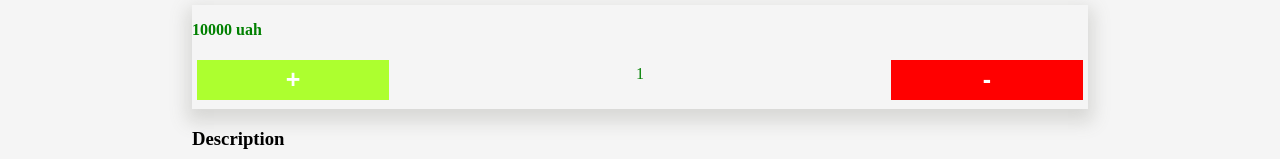
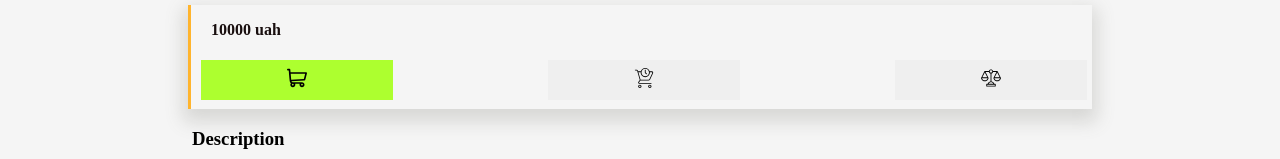
Before and after one commit to DmytroPetrov/internetshop.github.io, a plain HTML site: page template/article.html in a window 1280 px wide. Shown: the part 428-587 px from the top of the page. Drawn offline with Linux system fonts and the light colour scheme.

Commit message:
Style change for article page

```diff
--- a/styles/article.scss
+++ b/styles/article.scss
@@ -66,12 +66,16 @@ $color_orange_light: rgb(255, 200, 155);
 
 .price {
     display: flex;
-    color: green;
+
     box-shadow: 0px 8px 17px 5px rgba(102, 99, 92, 0.2);
     flex-direction: column;
+    padding-left: 5px;
+    border-left: $color_orange solid 3px;
 }
 
 .price p {
+    padding-left: 15px;
+    color: rgb(25, 15, 15);
     font-weight: bold;
 }
 
@@ -89,7 +93,8 @@ $color_orange_light: rgb(255, 200, 155);
 }
 
 .plus,
-.minus {
+.btn-delay,
+.btn-compare {
     padding: 5px;
     border: none;
     color: white;
@@ -98,12 +103,27 @@ $color_orange_light: rgb(255, 200, 155);
     font-weight: bold;
     width: 15vw;
     height: 5vh;
+
+    & img {
+        width: 20px;
+    }
+
+    transition: 0.2s;
 }
 
 .plus {
     background-color: greenyellow;
+
+    &:hover {
+        background-color: rgb(207, 250, 142);
+    }
+
 }
 
-.minus {
-    background-color: red;
+.btn-delay,
+.btn-compare {
+
+    &:hover {
+        background-color: $color_orange;
+    }
 }
--- a/template/article.html
+++ b/template/article.html
@@ -35,9 +35,15 @@
                 <div class="price">
                     <p>10000 uah</p>
                     <div class="amount-container">
-                        <button class="plus">+</button>
-                        <div class="amount">1</div>
-                        <button class="minus">-</button>
+                        <button class="plus">
+                            <img src="../resurses/svg/commerce-and-shopping.svg">
+                        </button>
+                        <button class="btn-delay">
+                            <img src="../resurses/svg/commerce.svg">
+                        </button>
+                        <button class="btn-compare">
+                            <img src="../resurses/svg/education.svg">
+                        </button>
                     </div>
                 </div>
                 <div class="desciption">
```
Also changed, not shown: resurses/svg/commerce-and-shopping.svg (added), resurses/svg/commerce.svg (added), resurses/svg/education.svg (added), styles/article.css, 1 other file.
